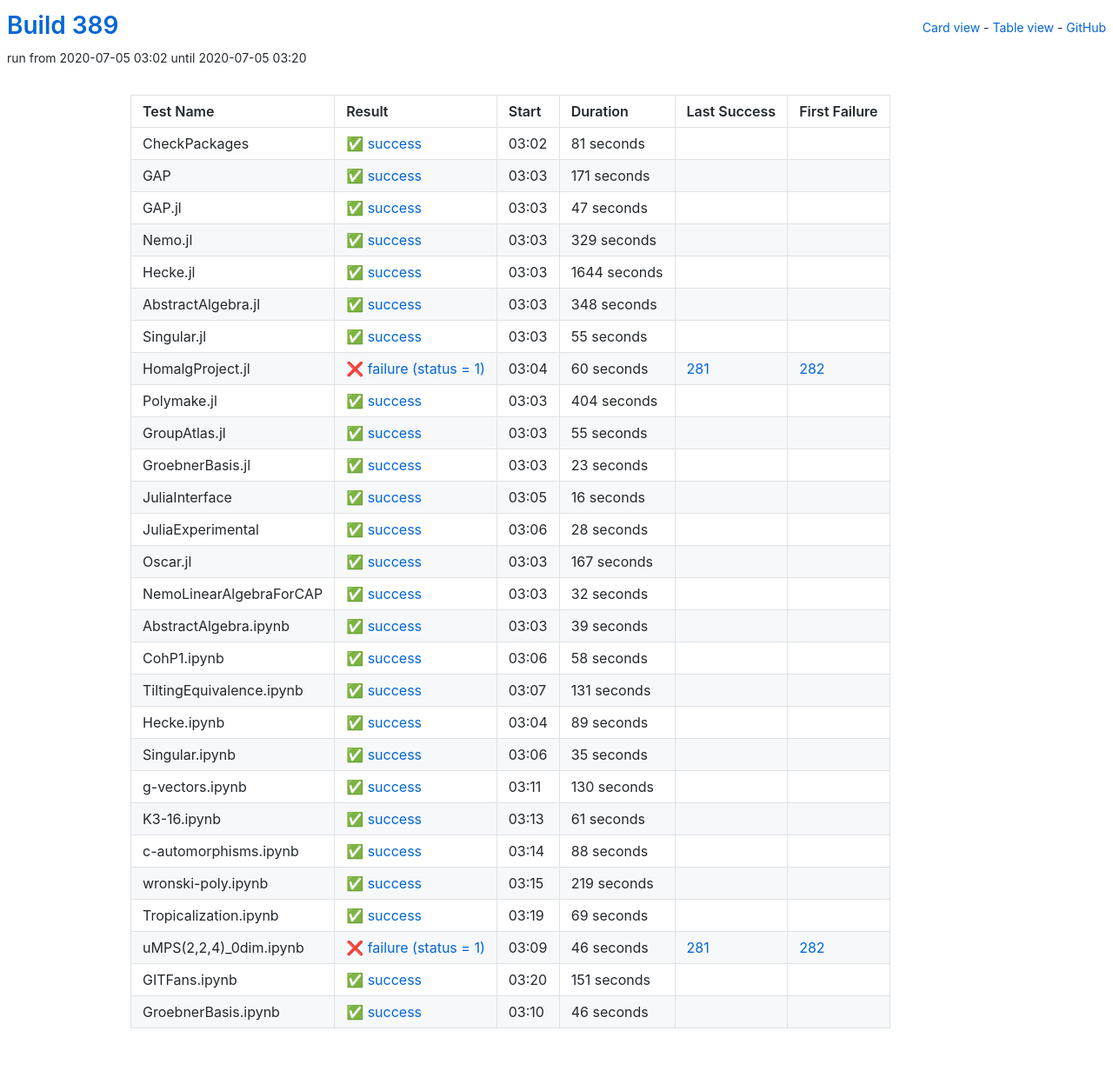
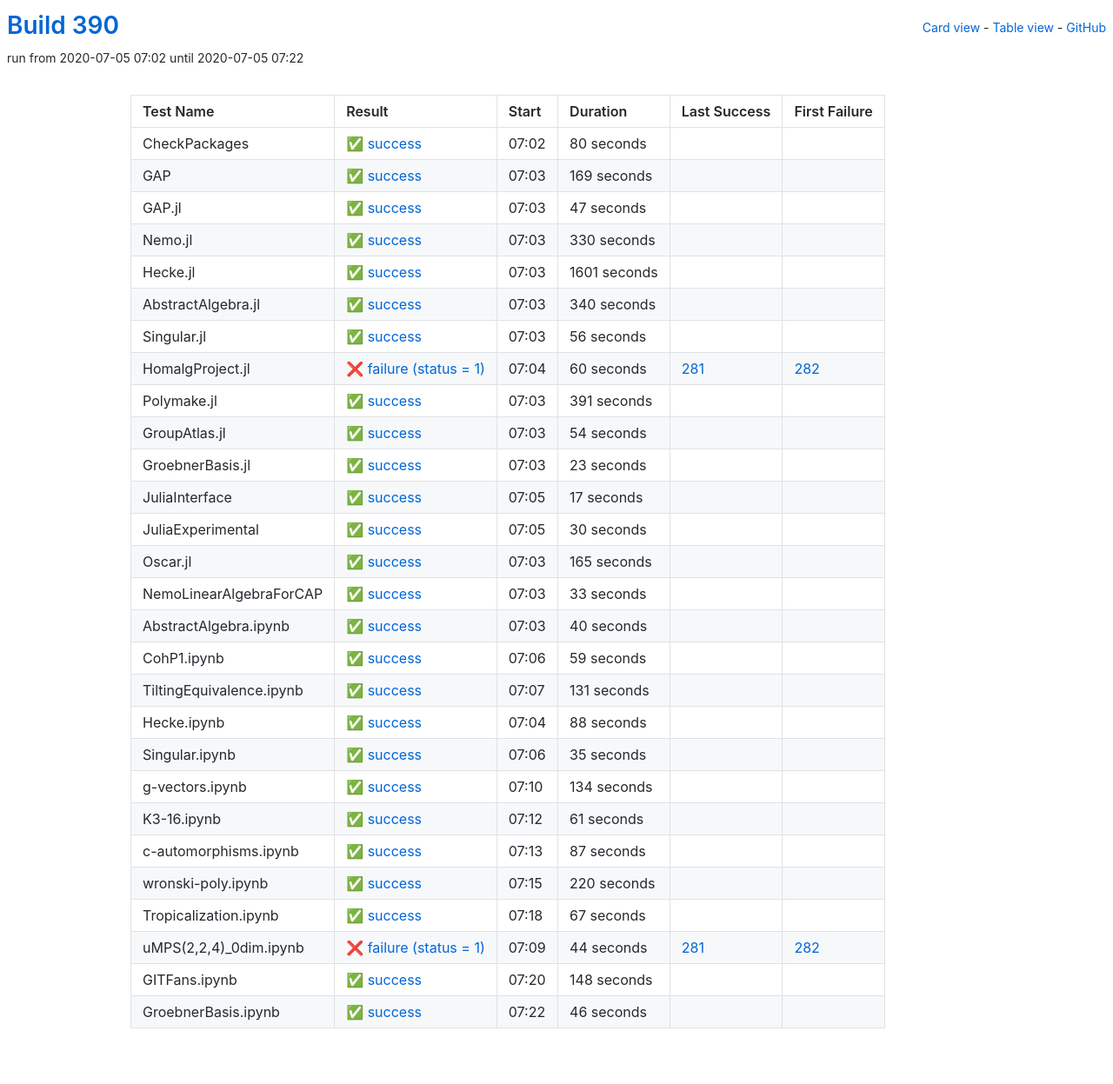
Before and after one commit to oscar-system/oscar-ci-status-stable, a Jekyll site: the page built from table.html, in a window 1280 px wide. Shown: the whole page at 87% size. Built offline with Jekyll 4.4.1, drawn with Linux system fonts in a browser that asks for light colours.

Commit message:
Build #390

```diff
--- a/_data/ci.yml
+++ b/_data/ci.yml
@@ -1,6 +1,6 @@
 ---
-build: 389
-build_url: https://oscarci.mathematik.uni-kl.de/job/oscar-stable/389/
+build: 390
+build_url: https://oscarci.mathematik.uni-kl.de/job/oscar-stable/390/
 job: oscar-stable
 organization: oscar-system
 repo: oscar-ci-status-stable
@@ -8,32 +8,32 @@ repourl: https://github.com/oscar-system/oscar-ci-status-stable
 tests:
 - name: CheckPackages
   id: checkpackages
-  log: https://oscarci.mathematik.uni-kl.de/job/oscar-stable/389/artifact/logs/build-389/CheckPackages.log
-  start: 2020-07-05 03:02
+  log: https://oscarci.mathematik.uni-kl.de/job/oscar-stable/390/artifact/logs/build-390/CheckPackages.log
+  start: 2020-07-05 07:02
   success: true
   exitcode: 0
   status: success
-  duration: 81
+  duration: 80
   last_success: false
   last_success_url:
   first_failure: false
   first_failure_url:
 - name: GAP
   id: gap
-  log: https://oscarci.mathematik.uni-kl.de/job/oscar-stable/389/artifact/logs/build-389/GAP.log
-  start: 2020-07-05 03:03
+  log: https://oscarci.mathematik.uni-kl.de/job/oscar-stable/390/artifact/logs/build-390/GAP.log
+  start: 2020-07-05 07:03
   success: true
   exitcode: 0
   status: success
-  duration: 171
+  duration: 169
   last_success: false
   last_success_url:
   first_failure: false
   first_failure_url:
 - name: GAP.jl
   id: gap-jl
-  log: https://oscarci.mathematik.uni-kl.de/job/oscar-stable/389/artifact/logs/build-389/GAP.jl.log
-  start: 2020-07-05 03:03
+  log: https://oscarci.mathematik.uni-kl.de/job/oscar-stable/390/artifact/logs/build-390/GAP.jl.log
+  start: 2020-07-05 07:03
   success: true
   exitcode: 0
   status: success
@@ -44,56 +44,56 @@ tests:
   first_failure_url:
 - name: Nemo.jl
   id: nemo-jl
-  log: https://oscarci.mathematik.uni-kl.de/job/oscar-stable/389/artifact/logs/build-389/Nemo.jl.log
-  start: 2020-07-05 03:03
+  log: https://oscarci.mathematik.uni-kl.de/job/oscar-stable/390/artifact/logs/build-390/Nemo.jl.log
+  start: 2020-07-05 07:03
   success: true
   exitcode: 0
   status: success
-  duration: 329
+  duration: 330
   last_success: false
   last_success_url:
   first_failure: false
   first_failure_url:
 - name: Hecke.jl
   id: hecke-jl
-  log: https://oscarci.mathematik.uni-kl.de/job/oscar-stable/389/artifact/logs/build-389/Hecke.jl.log
-  start: 2020-07-05 03:03
+  log: https://oscarci.mathematik.uni-kl.de/job/oscar-stable/390/artifact/logs/build-390/Hecke.jl.log
+  start: 2020-07-05 07:03
   success: true
   exitcode: 0
   status: success
-  duration: 1644
+  duration: 1601
   last_success: false
   last_success_url:
   first_failure: false
   first_failure_url:
 - name: AbstractAlgebra.jl
   id: abstractalgebra-jl
-  log: https://oscarci.mathematik.uni-kl.de/job/oscar-stable/389/artifact/logs/build-389/AbstractAlgebra.jl.log
-  start: 2020-07-05 03:03
+  log: https://oscarci.mathematik.uni-kl.de/job/oscar-stable/390/artifact/logs/build-390/AbstractAlgebra.jl.log
+  start: 2020-07-05 07:03
   success: true
   exitcode: 0
   status: success
-  duration: 348
+  duration: 340
   last_success: false
   last_success_url:
   first_failure: false
   first_failure_url:
 - name: Singular.jl
   id: singular-jl
-  log: https://oscarci.mathematik.uni-kl.de/job/oscar-stable/389/artifact/logs/build-389/Singular.jl.log
-  start: 2020-07-05 03:03
+  log: https://oscarci.mathematik.uni-kl.de/job/oscar-stable/390/artifact/logs/build-390/Singular.jl.log
+  start: 2020-07-05 07:03
   success: true
   exitcode: 0
   status: success
-  duration: 55
+  duration: 56
   last_success: false
   last_success_url:
   first_failure: false
   first_failure_url:
 - name: HomalgProject.jl
   id: homalgproject-jl
-  log: https://oscarci.mathematik.uni-kl.de/job/oscar-stable/389/artifact/logs/build-389/HomalgProject.jl.log
-  start: 2020-07-05 03:04
+  log: https://oscarci.mathematik.uni-kl.de/job/oscar-stable/390/artifact/logs/build-390/HomalgProject.jl.log
+  start: 2020-07-05 07:04
   success: false
   exitcode: 1
   status: failure
@@ -104,32 +104,32 @@ tests:
   first_failure_url: https://oscarci.mathematik.uni-kl.de/job/oscar-stable/282/
 - name: Polymake.jl
   id: polymake-jl
-  log: https://oscarci.mathematik.uni-kl.de/job/oscar-stable/389/artifact/logs/build-389/Polymake.jl.log
-  start: 2020-07-05 03:03
+  log: https://oscarci.mathematik.uni-kl.de/job/oscar-stable/390/artifact/logs/build-390/Polymake.jl.log
+  start: 2020-07-05 07:03
   success: true
   exitcode: 0
   status: success
-  duration: 404
+  duration: 391
   last_success: false
   last_success_url:
   first_failure: false
   first_failure_url:
 - name: GroupAtlas.jl
   id: groupatlas-jl
-  log: https://oscarci.mathematik.uni-kl.de/job/oscar-stable/389/artifact/logs/build-389/GroupAtlas.jl.log
-  start: 2020-07-05 03:03
+  log: https://oscarci.mathematik.uni-kl.de/job/oscar-stable/390/artifact/logs/build-390/GroupAtlas.jl.log
+  start: 2020-07-05 07:03
   success: true
   exitcode: 0
   status: success
-  duration: 55
+  duration: 54
   last_success: false
   last_success_url:
   first_failure: false
   first_failure_url:
 - name: GroebnerBasis.jl
   id: groebnerbasis-jl
-  log: https://oscarci.mathematik.uni-kl.de/job/oscar-stable/389/artifact/logs/build-389/GroebnerBasis.jl.log
-  start: 2020-07-05 03:03
+  log: https://oscarci.mathematik.uni-kl.de/job/oscar-stable/390/artifact/logs/build-390/GroebnerBasis.jl.log
+  start: 2020-07-05 07:03
   success: true
   exitcode: 0
   status: success
@@ -140,80 +140,80 @@ tests:
   first_failure_url:
 - name: JuliaInterface
   id: juliainterface
-  log: https://oscarci.mathematik.uni-kl.de/job/oscar-stable/389/artifact/logs/build-389/JuliaInterface.log
-  start: 2020-07-05 03:05
+  log: https://oscarci.mathematik.uni-kl.de/job/oscar-stable/390/artifact/logs/build-390/JuliaInterface.log
+  start: 2020-07-05 07:05
   success: true
   exitcode: 0
   status: success
-  duration: 16
+  duration: 17
   last_success: false
   last_success_url:
   first_failure: false
   first_failure_url:
 - name: JuliaExperimental
   id: juliaexperimental
-  log: https://oscarci.mathematik.uni-kl.de/job/oscar-stable/389/artifact/logs/build-389/JuliaExperimental.log
-  start: 2020-07-05 03:06
+  log: https://oscarci.mathematik.uni-kl.de/job/oscar-stable/390/artifact/logs/build-390/JuliaExperimental.log
+  start: 2020-07-05 07:05
   success: true
   exitcode: 0
   status: success
-  duration: 28
+  duration: 30
   last_success: false
   last_success_url:
   first_failure: false
   first_failure_url:
 - name: Oscar.jl
   id: oscar-jl
-  log: https://oscarci.mathematik.uni-kl.de/job/oscar-stable/389/artifact/logs/build-389/Oscar.jl.log
-  start: 2020-07-05 03:03
+  log: https://oscarci.mathematik.uni-kl.de/job/oscar-stable/390/artifact/logs/build-390/Oscar.jl.log
+  start: 2020-07-05 07:03
   success: true
   exitcode: 0
   status: success
-  duration: 167
+  duration: 165
   last_success: false
   last_success_url:
   first_failure: false
   first_failure_url:
 - name: NemoLinearAlgebraForCAP
   id: nemolinearalgebraforcap
-  log: https://oscarci.mathematik.uni-kl.de/job/oscar-stable/389/artifact/logs/build-389/NemoLinearAlgebraForCAP.log
-  start: 2020-07-05 03:03
+  log: https://oscarci.mathematik.uni-kl.de/job/oscar-stable/390/artifact/logs/build-390/NemoLinearAlgebraForCAP.log
+  start: 2020-07-05 07:03
   success: true
   exitcode: 0
   status: success
-  duration: 32
+  duration: 33
   last_success: false
   last_success_url:
   first_failure: false
   first_failure_url:
 - name: AbstractAlgebra.ipynb
   id: abstractalgebra-ipynb
-  log: https://oscarci.mathematik.uni-kl.de/job/oscar-stable/389/artifact/logs/build-389/AbstractAlgebra.ipynb.log
-  start: 2020-07-05 03:03
+  log: https://oscarci.mathematik.uni-kl.de/job/oscar-stable/390/artifact/logs/build-390/AbstractAlgebra.ipynb.log
+  start: 2020-07-05 07:03
   success: true
   exitcode: 0
   status: success
-  duration: 39
+  duration: 40
   last_success: false
   last_success_url:
   first_failure: false
   first_failure_url:
 - name: CohP1.ipynb
   id: cohp1-ipynb
-  log: https://oscarci.mathematik.uni-kl.de/job/oscar-stable/389/artifact/logs/build-389/CohP1.ipynb.log
-  start: 2020-07-05 03:06
+  log: https://oscarci.mathematik.uni-kl.de/job/oscar-stable/390/artifact/logs/build-390/CohP1.ipynb.log
+  start: 2020-07-05 07:06
   success: true
   exitcode: 0
   status: success
-  duration: 58
+  duration: 59
   last_success: false
   last_success_url:
   first_failure: false
   first_failure_url:
 - name: TiltingEquivalence.ipynb
   id: tiltingequivalence-ipynb
-  log: https://oscarci.mathematik.uni-kl.de/job/oscar-stable/389/artifact/logs/build-389/TiltingEquivalence.ipynb.log
-  start: 2020-07-05 03:07
+  log: https://oscarci.mathematik.uni-kl.de/job/oscar-stable/390/artifact/logs/build-390/TiltingEquivalence.ipynb.log
+  start: 2020-07-05 07:07
   success: true
   exitcode: 0
   status: success
@@ -224,20 +224,20 @@ tests:
   first_failure_url:
 - name: Hecke.ipynb
   id: hecke-ipynb
-  log: https://oscarci.mathematik.uni-kl.de/job/oscar-stable/389/artifact/logs/build-389/Hecke.ipynb.log
-  start: 2020-07-05 03:04
+  log: https://oscarci.mathematik.uni-kl.de/job/oscar-stable/390/artifact/logs/build-390/Hecke.ipynb.log
+  start: 2020-07-05 07:04
   success: true
   exitcode: 0
   status: success
-  duration: 89
+  duration: 88
   last_success: false
   last_success_url:
   first_failure: false
   first_failure_url:
 - name: Singular.ipynb
   id: singular-ipynb
-  log: https://oscarci.mathematik.uni-kl.de/job/oscar-stable/389/artifact/logs/build-389/Singular.ipynb.log
-  start: 2020-07-05 03:06
+  log: https://oscarci.mathematik.uni-kl.de/job/oscar-stable/390/artifact/logs/build-390/Singular.ipynb.log
+  start: 2020-07-05 07:06
   success: true
   exitcode: 0
   status: success
@@ -248,20 +248,20 @@ tests:
   first_failure_url:
 - name: g-vectors.ipynb
   id: g-vectors-ipynb
-  log: https://oscarci.mathematik.uni-kl.de/job/oscar-stable/389/artifact/logs/build-389/g-vectors.ipynb.log
-  start: 2020-07-05 03:11
+  log: https://oscarci.mathematik.uni-kl.de/job/oscar-stable/390/artifact/logs/build-390/g-vectors.ipynb.log
+  start: 2020-07-05 07:10
   success: true
   exitcode: 0
   status: success
-  duration: 130
+  duration: 134
   last_success: false
   last_success_url:
   first_failure: false
   first_failure_url:
 - name: K3-16.ipynb
   id: k3-16-ipynb
-  log: https://oscarci.mathematik.uni-kl.de/job/oscar-stable/389/artifact/logs/build-389/K3-16.ipynb.log
-  start: 2020-07-05 03:13
+  log: https://oscarci.mathematik.uni-kl.de/job/oscar-stable/390/artifact/logs/build-390/K3-16.ipynb.log
+  start: 2020-07-05 07:12
   success: true
   exitcode: 0
   status: success
@@ -272,68 +272,68 @@ tests:
   first_failure_url:
 - name: c-automorphisms.ipynb
   id: c-automorphisms-ipynb
-  log: https://oscarci.mathematik.uni-kl.de/job/oscar-stable/389/artifact/logs/build-389/c-automorphisms.ipynb.log
-  start: 2020-07-05 03:14
+  log: https://oscarci.mathematik.uni-kl.de/job/oscar-stable/390/artifact/logs/build-390/c-automorphisms.ipynb.log
+  start: 2020-07-05 07:13
   success: true
   exitcode: 0
   status: success
-  duration: 88
+  duration: 87
   last_success: false
   last_success_url:
   first_failure: false
   first_failure_url:
 - name: wronski-poly.ipynb
   id: wronski-poly-ipynb
-  log: https://oscarci.mathematik.uni-kl.de/job/oscar-stable/389/artifact/logs/build-389/wronski-poly.ipynb.log
-  start: 2020-07-05 03:15
+  log: https://oscarci.mathematik.uni-kl.de/job/oscar-stable/390/artifact/logs/build-390/wronski-poly.ipynb.log
+  start: 2020-07-05 07:15
   success: true
   exitcode: 0
   status: success
-  duration: 219
+  duration: 220
   last_success: false
   last_success_url:
   first_failure: false
   first_failure_url:
 - name: Tropicalization.ipynb
   id: tropicalization-ipynb
-  log: https://oscarci.mathematik.uni-kl.de/job/oscar-stable/389/artifact/logs/build-389/Tropicalization.ipynb.log
-  start: 2020-07-05 03:19
+  log: https://oscarci.mathematik.uni-kl.de/job/oscar-stable/390/artifact/logs/build-390/Tropicalization.ipynb.log
+  start: 2020-07-05 07:18
   success: true
   exitcode: 0
   status: success
-  duration: 69
+  duration: 67
   last_success: false
   last_success_url:
   first_failure: false
   first_failure_url:
 - name: uMPS(2,2,4)_0dim.ipynb
   id: umps-2-2-4-0dim-ipynb
-  log: https://oscarci.mathematik.uni-kl.de/job/oscar-stable/389/artifact/logs/build-389/uMPS-2-2-4-_0dim.ipynb.log
-  start: 2020-07-05 03:09
+  log: https://oscarci.mathematik.uni-kl.de/job/oscar-stable/390/artifact/logs/build-390/uMPS-2-2-4-_0dim.ipynb.log
+  start: 2020-07-05 07:09
   success: false
   exitcode: 1
   status: failure
-  duration: 46
+  duration: 44
   last_success: 281
   last_success_url: https://oscarci.mathematik.uni-kl.de/job/oscar-stable/281/
   first_failure: 282
   first_failure_url: https://oscarci.mathematik.uni-kl.de/job/oscar-stable/282/
 - name: GITFans.ipynb
   id: gitfans-ipynb
-  log: https://oscarci.mathematik.uni-kl.de/job/oscar-stable/389/artifact/logs/build-389/GITFans.ipynb.log
-  start: 2020-07-05 03:20
+  log: https://oscarci.mathematik.uni-kl.de/job/oscar-stable/390/artifact/logs/build-390/GITFans.ipynb.log
+  start: 2020-07-05 07:20
   success: true
   exitcode: 0
   status: success
-  duration: 151
+  duration: 148
   last_success: false
   last_success_url:
   first_failure: false
   first_failure_url:
 - name: GroebnerBasis.ipynb
   id: groebnerbasis-ipynb
-  log: https://oscarci.mathematik.uni-kl.de/job/oscar-stable/389/artifact/logs/build-389/GroebnerBasis.ipynb.log
-  start: 2020-07-05 03:10
+  log: https://oscarci.mathematik.uni-kl.de/job/oscar-stable/390/artifact/logs/build-390/GroebnerBasis.ipynb.log
+  start: 2020-07-05 07:22
   success: true
   exitcode: 0
   status: success
```
Also changed, not shown: README.md.
